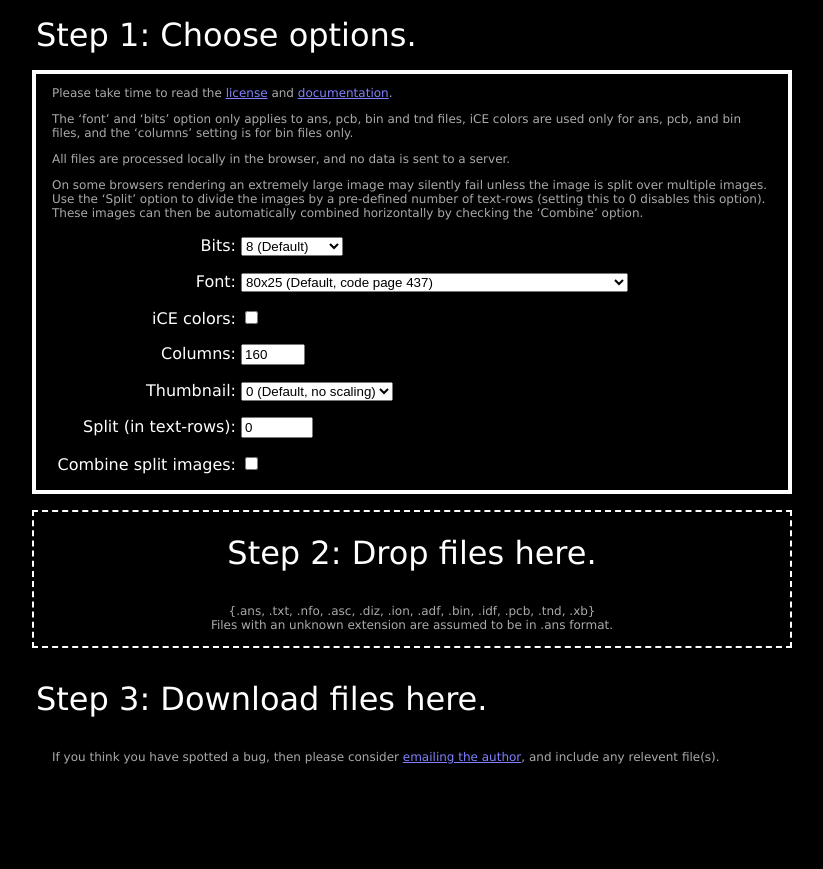
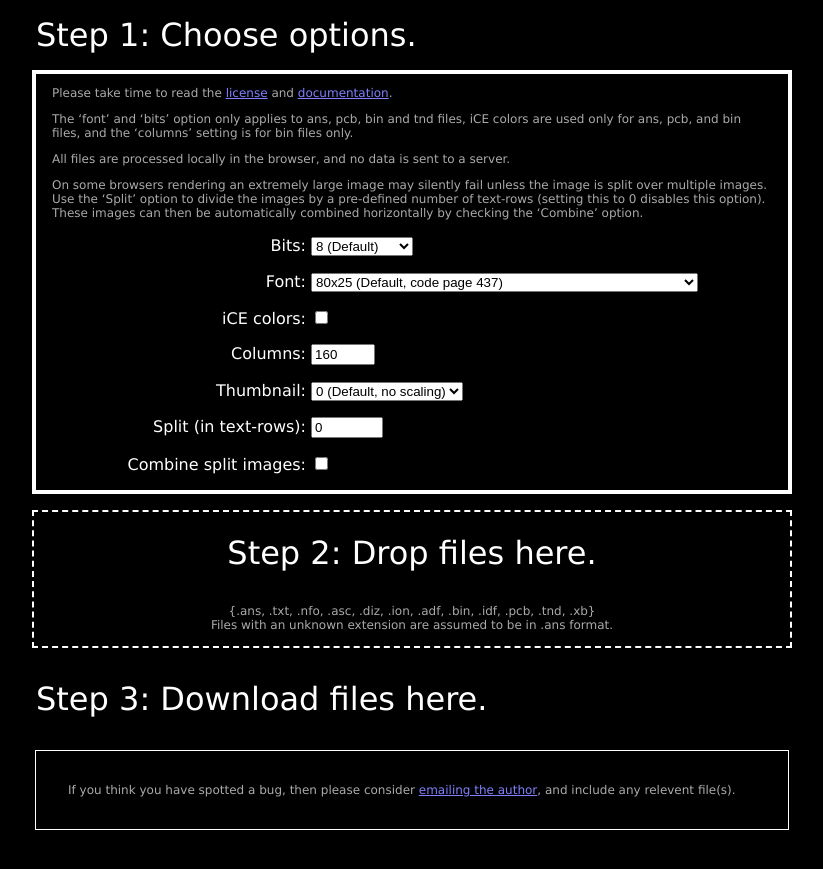
Before and after one commit to ansilove/ansilove.js, a Jekyll site: the page try/index.html, which Jekyll copies as it is, in a window 1280 px wide. Shown: the top 869 px of the page, without its empty margins (228-1051 px from the left). Built offline with Jekyll 4.4.1, drawn with Linux system fonts in a browser that asks for light colours.

Commit message:
Small CSS changes.

```diff
--- a/try/index.html
+++ b/try/index.html
@@ -29,7 +29,7 @@
         label {
             text-align: right;
             display: inline-block;
-            width: 200px;
+            width: 270px;
         }
 
         #options {
@@ -48,8 +48,8 @@
             text-align: center;
         }
 
-        #image-container div {
-            border: 4px solid white;
+        #image-container {
+            border: 1px solid white;
             padding: 16px;
             margin: 32px auto;
             width: 720px;
@@ -58,12 +58,13 @@
         }
 
         #image-container .subtext {
-            margin: 32px 0;
+            font-size: 12px;
+            margin: 16px 0;
         }
 
         #image-container p {
-            font-size: 12px;
-            margin: 0px;
+            font-size: 18px;
+            margin: 8px 0px;
         }
         </style>
     </head>
```
